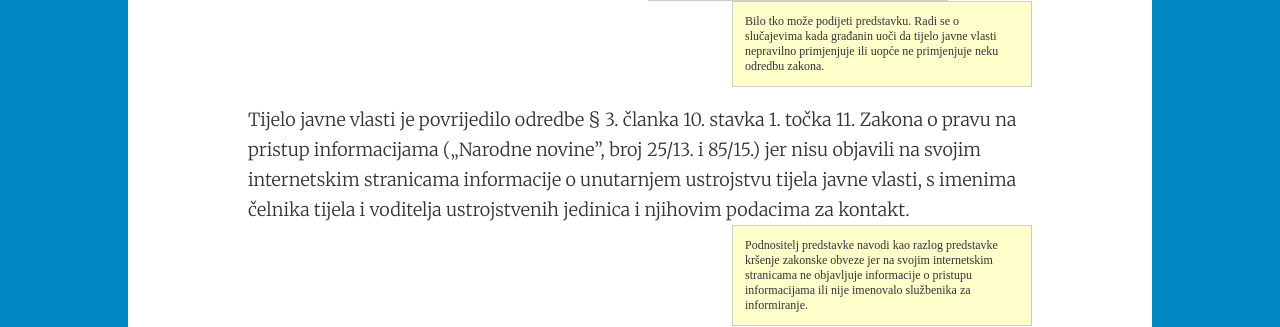
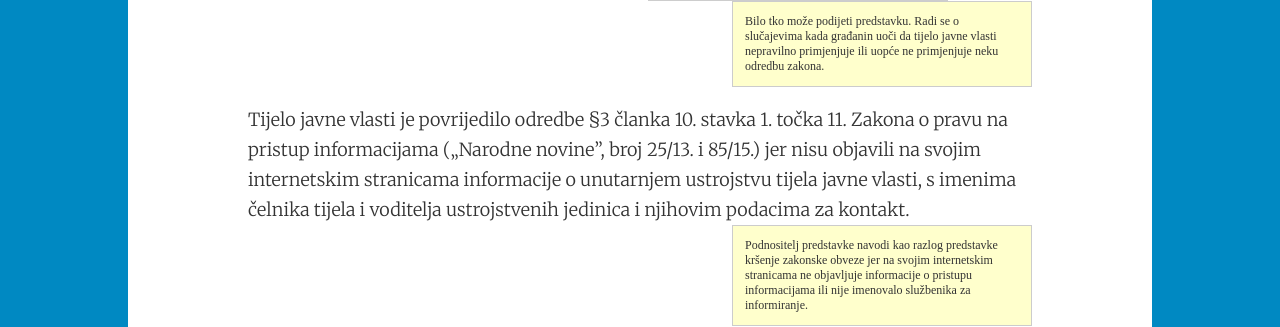
Before and after one commit to codeforcroatia/legal-boilerplate, a Jekyll site: the page built from _posts/2016-04-20-ppi_predstavka_web_ustrojstvo.html, in a window 1280 px wide. Shown: the part 1159-1486 px from the top of the page. Built offline with Jekyll 4.4.1, drawn with Linux system fonts in a browser that asks for light colours; some web fonts are replaced.

Commit message:
fix section

```diff
--- a/_posts/2016-04-20-ppi_predstavka_web_pristupinfo.html
+++ b/_posts/2016-04-20-ppi_predstavka_web_pristupinfo.html
@@ -33,7 +33,7 @@ tags:
 <p>Izjavljujem predstavku na rad tijela javne vlasti <input placeholder="naziv tijela javne vlasti" />.
 <span class="aside">Bilo tko može podijeti predstavku. Radi se o slučajevima kada građanin uoči da tijelo javne vlasti nepravilno primjenjuje ili uopće ne primjenjuje neku odredbu zakona.</span></p>
 
-<p>Tijelo javne vlasti je povrijedilo odredbe § 3. članka 10. stavka 1. točka 13. Zakona o pravu na pristup informacijama („Narodne novine”, broj 25/13. i 85/15.) jer nisu objavili na svojim internetskim stranicama obavijest o načinu i uvjetima ostvarivanja prava na pristup informacijama i ponovnu uporabu informacija na vidljivu mjestu, s podacima za kontakt službenika za informiranje, potrebnim obrascima ili poveznicama na obrasce te visinom naknade za pristup informacijama i ponovnu uporabu informacija.
+<p>Tijelo javne vlasti je povrijedilo odredbe §3 članka 10. stavka 1. točka 13. Zakona o pravu na pristup informacijama („Narodne novine”, broj 25/13. i 85/15.) jer nisu objavili na svojim internetskim stranicama obavijest o načinu i uvjetima ostvarivanja prava na pristup informacijama i ponovnu uporabu informacija na vidljivu mjestu, s podacima za kontakt službenika za informiranje, potrebnim obrascima ili poveznicama na obrasce te visinom naknade za pristup informacijama i ponovnu uporabu informacija.
 <span class="aside">Podnositelj predstavke navodi kao razlog predstavke kršenje zakonske obveze jer na svojim internetskim stranicama ne objavljuje informacije o pristupu informacijama ili nije imenovalo službenika za informiranje.</span></p>
 
 <p><span class="aside">Povjerenik odnosno ovlašteni službenici u Uredu povjerenika (inspektori i drugi) razmotrit će svaku predstavku te će, ako navode ocijeni osnovanim, tražiti izvješće od tijela javne vlasti te ga uputiti da hitno otkloni utvrđene nezakonitosti. Podnesena predstavka može biti poticaj za provedbu inspekcijskog nadzora. O aktivnostima i mjerama poduzetima po predstavci podnositelj će biti obaviješten.</span></p>
--- a/_posts/2016-04-20-ppi_predstavka_web_ustrojstvo.html
+++ b/_posts/2016-04-20-ppi_predstavka_web_ustrojstvo.html
@@ -33,7 +33,7 @@ tags:
 <p>Izjavljujem predstavku na rad tijela javne vlasti <input placeholder="naziv tijela javne vlasti" />.
 <span class="aside">Bilo tko može podijeti predstavku. Radi se o slučajevima kada građanin uoči da tijelo javne vlasti nepravilno primjenjuje ili uopće ne primjenjuje neku odredbu zakona.</span></p>
 
-<p>Tijelo javne vlasti je povrijedilo odredbe § 3. članka 10. stavka 1. točka 11. Zakona o pravu na pristup informacijama („Narodne novine”, broj 25/13. i 85/15.) jer nisu objavili na svojim internetskim stranicama informacije o unutarnjem ustrojstvu tijela javne vlasti, s imenima čelnika tijela i voditelja ustrojstvenih jedinica i njihovim podacima za kontakt.
+<p>Tijelo javne vlasti je povrijedilo odredbe §3 članka 10. stavka 1. točka 11. Zakona o pravu na pristup informacijama („Narodne novine”, broj 25/13. i 85/15.) jer nisu objavili na svojim internetskim stranicama informacije o unutarnjem ustrojstvu tijela javne vlasti, s imenima čelnika tijela i voditelja ustrojstvenih jedinica i njihovim podacima za kontakt.
 <span class="aside">Podnositelj predstavke navodi kao razlog predstavke kršenje zakonske obveze jer na svojim internetskim stranicama ne objavljuje informacije o pristupu informacijama ili nije imenovalo službenika za informiranje.</span></p>
 
 <p><span class="aside">Povjerenik odnosno ovlašteni službenici u Uredu povjerenika (inspektori i drugi) razmotrit će svaku predstavku te će, ako navode ocijeni osnovanim, tražiti izvješće od tijela javne vlasti te ga uputiti da hitno otkloni utvrđene nezakonitosti. Podnesena predstavka može biti poticaj za provedbu inspekcijskog nadzora. O aktivnostima i mjerama poduzetima po predstavci podnositelj će biti obaviješten.</span></p>
```
